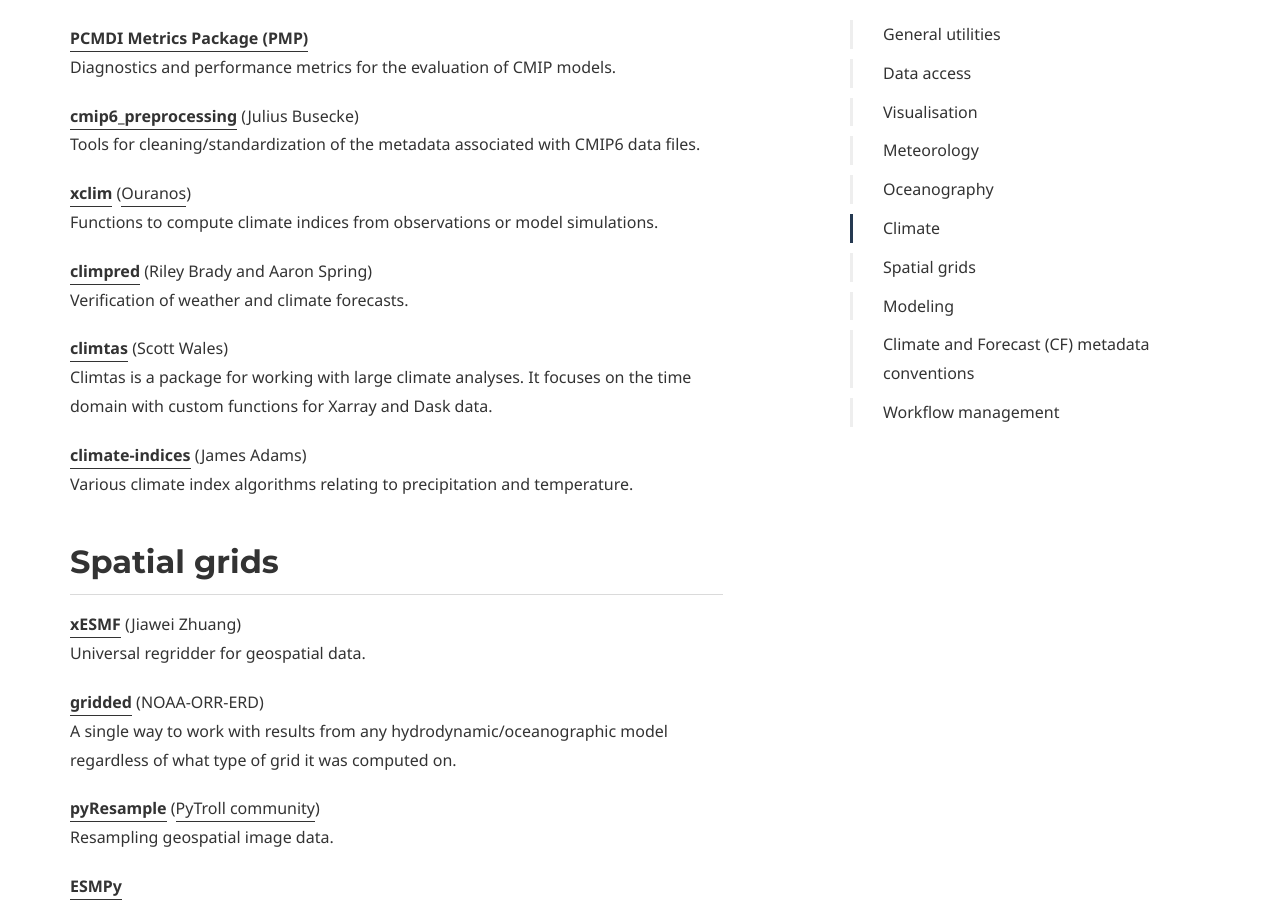
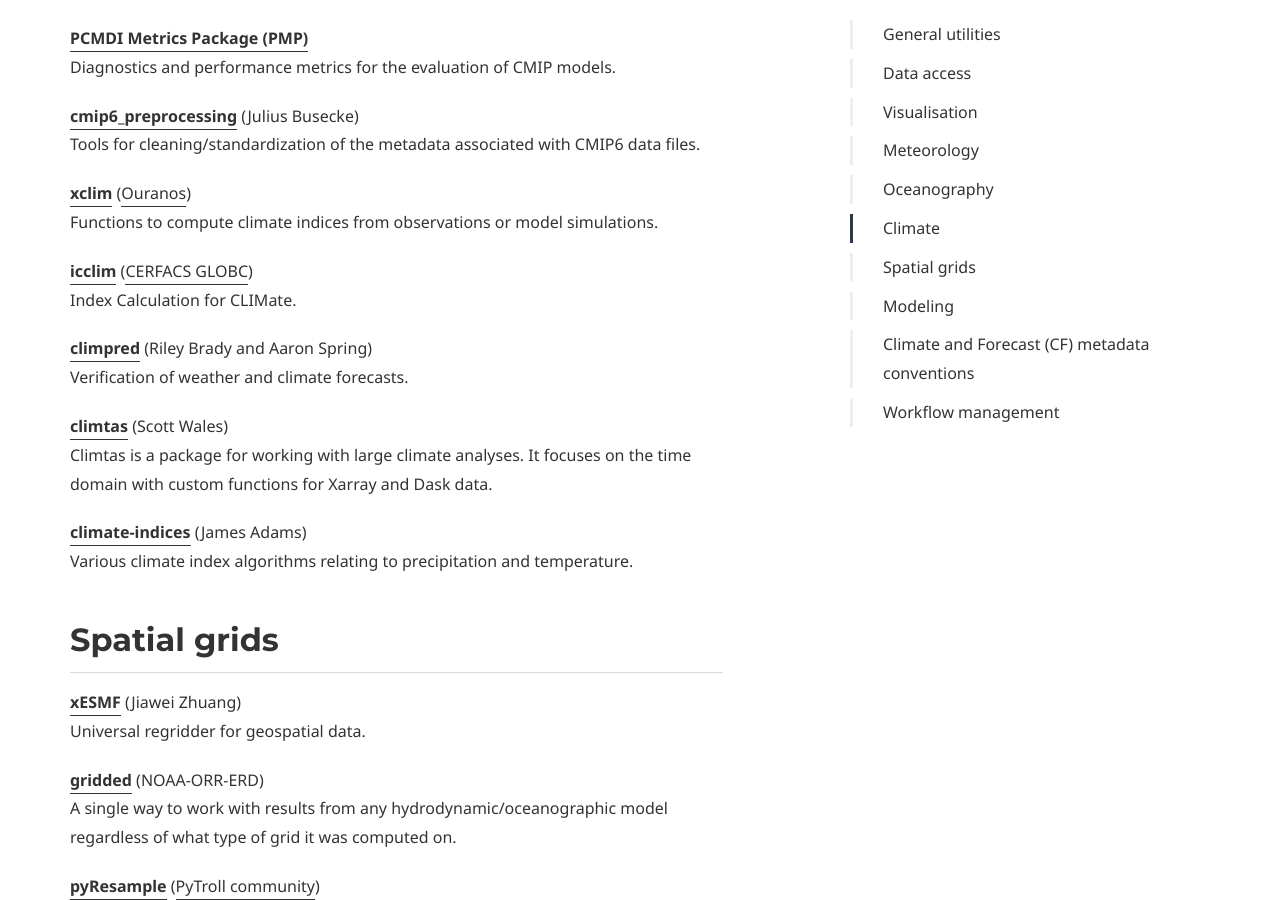
Before and after one commit to PyAOS/pyaos.github.io, a Jekyll site: the page built from packages.md, in a window 1280 px wide and 900 px high, scrolled down 4209 px. Built offline with Jekyll 4.4.1, drawn with Linux system fonts in a browser that asks for light colours; some web fonts are replaced.

Commit message:
Add icclim

```diff
--- a/packages.md
+++ b/packages.md
@@ -158,6 +158,9 @@
 **[xclim](https://xclim.readthedocs.io/)** ([Ouranos](https://ouranos.ca/))
 Functions to compute climate indices from observations or model simulations.
 
+**[icclim](https://icclim.readthedocs.io/)** ([CERFACS GLOBC](https://cerfacs.fr/en/climate-modelling-and-global-change-globc/))
+Index Calculation for CLIMate.
+
 **[climpred](https://climpred.readthedocs.io/)** (Riley Brady and Aaron Spring)
 Verification of weather and climate forecasts.
 
```
